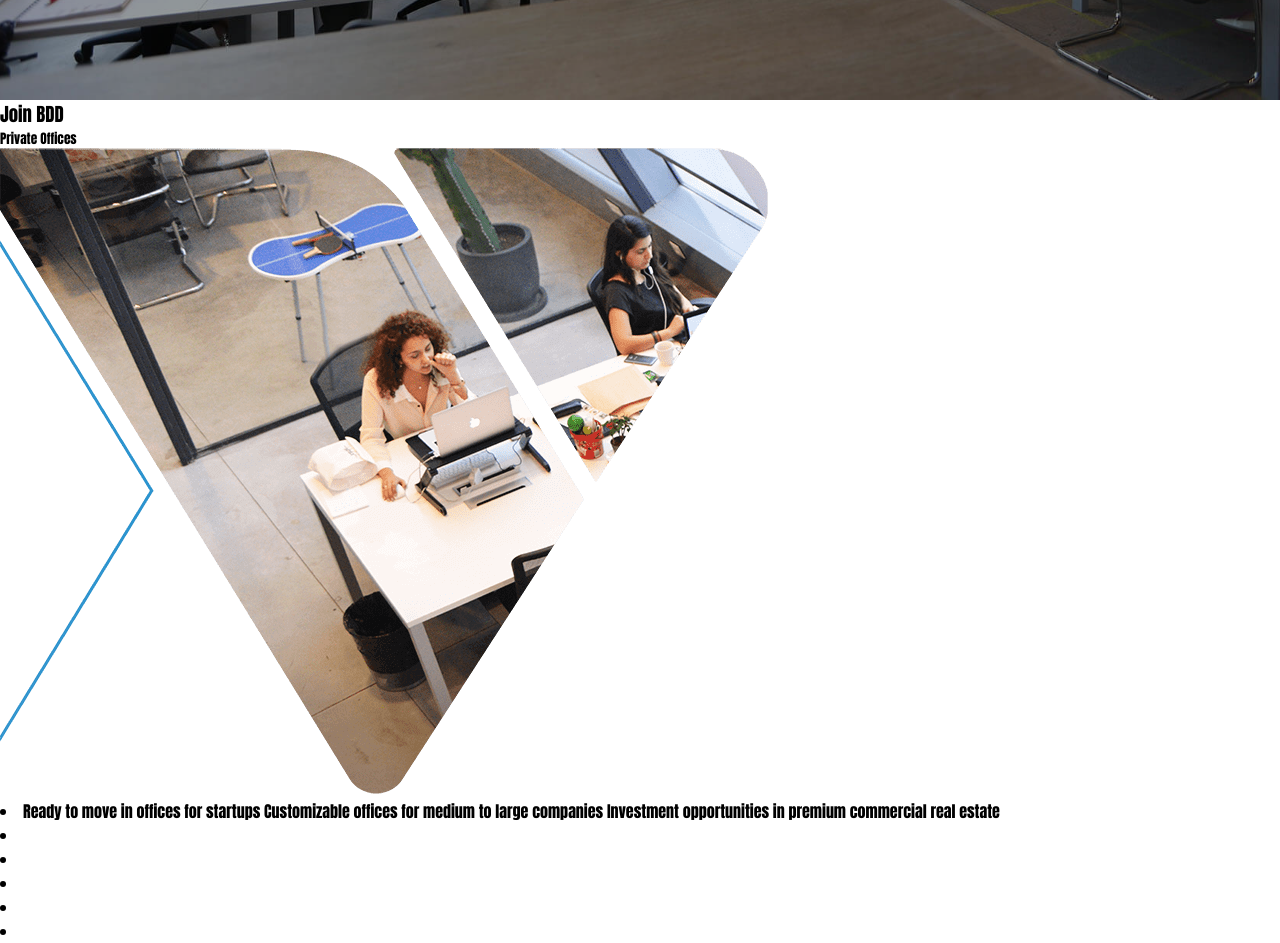
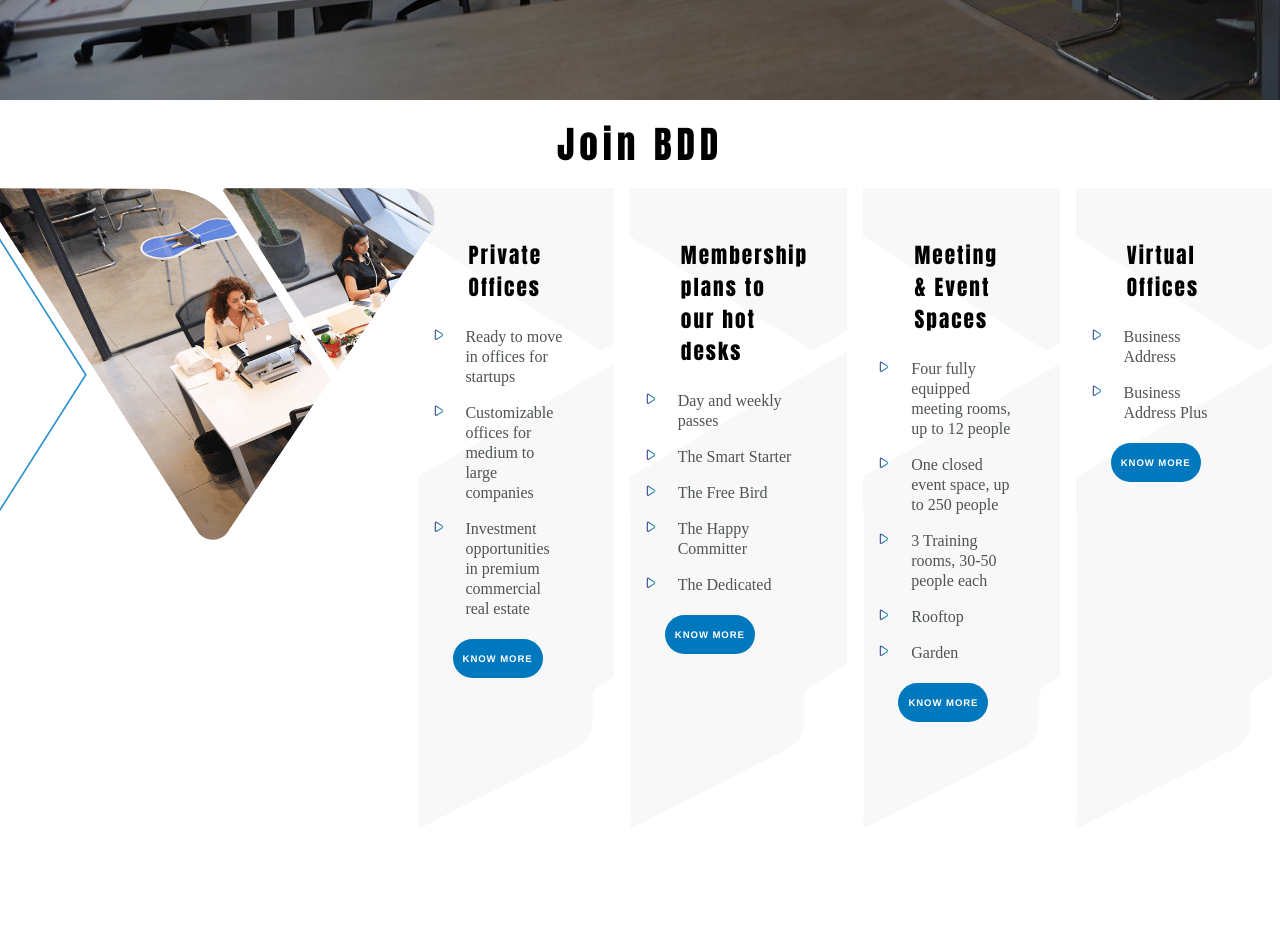
Before and after one commit to aliShouman0/clone-bdd-website, a plain HTML site: page index.html in a window 1280 px wide. Shown: the part 2300-3243 px from the top of the page. After the commit the page ends 3208 px from the top, so only its background shows below. Drawn offline with Linux system fonts and the light colour scheme.

Commit message:
html css 3rd section

```diff
--- a/index.html
+++ b/index.html
@@ -158,36 +158,100 @@
   <div class="move-up">^</div>
 
   <!-- 4th scetion search -->
-  <div class="join">
+  <section class="join">
     <div class="join-tile">
       <h3>Join BDD</h3>
     </div>
 
+    <div class="section-content">
+      <div class="join-img">
+        <img src="images/join-bdd-1.png" alt="">
+      </div>
 
       <div class="box-container">
+
         <div class="box">
           <div class="box-title">
             <h5>Private Offices</h5>
           </div>
+
+
+          <div class="box-content">
+            <ul class="list-style">
+              <li>Ready to move in offices for startups</li>
+              <li>Customizable offices for medium to large companies</li>
+              <li>Investment opportunities in premium commercial real estate </li>
+            </ul>
           </div>
-      <div class="imga">
-        <img src="images/join-bdd-1.png" alt="">
+
+          <a href="#" class="btn btn-blue   ">Know
+            More</a>
+
         </div>
+
+        <div class="box">
+          <div class="box-title">
+            <h5>Membership plans to our hot desks</h5>
+          </div>
+
+
           <div class="box-content">
-        <li>Ready to move in offices for startups
-          Customizable offices for medium to large companies
-          Investment opportunities in premium commercial real estate
-        </li>
-        <li></li>
-        <li></li>
-        <li></li>
-        <li></li>
-        <li></li>
+            <ul class="list-style ">
+              <li>Day and weekly passes</li>
+              <li>The Smart Starter</li>
+              <li>The Free Bird</li>
+              <li>The Happy Committer</li>
+              <li>The Dedicated</li>
+            </ul>
+          </div>
+
+          <a href="#" class="btn btn-blue btn-round  ">Know
+            More</a>
+
+        </div>
+
+        <div class="box">
+          <div class="box-title">
+            <h5>Meeting & Event Spaces</h5>
+          </div>
+
+
+          <div class="box-content">
+            <ul class="list-style ">
+              <li>Four fully equipped meeting rooms, up to 12 people</li>
+              <li>One closed event space, up to 250 people</li>
+              <li>3 Training rooms, 30-50 people each</li>
+              <li>Rooftop</li>
+              <li>Garden</li>
+            </ul>
+          </div>
+
+          <a href="#" class="btn btn-blue btn-round  ">Know
+            More</a>
+
+        </div>
+
+        <div class="box">
+          <div class="box-title">
+            <h5>Virtual Offices</h5>
+          </div>
+
+          <div class="box-content">
+            <ul class="list-style">
+              <li>Business Address</li>
+              <li>Business Address Plus</li>
+            </ul>
+          </div>
+
+          <a href="#" class="btn btn-blue btn-round  ">Know
+            More</a>
+
+        </div>
+
       </div>
     </div>
 
-
-  </div>
+  </section>
 </body>
 
 </html>
--- a/styles/styles.css
+++ b/styles/styles.css
@@ -341,3 +341,91 @@
 }
 
 /* JOIN BDD section */
+
+.join{
+   /* display: flex;
+  justify-content: space-around; */
+
+   /* position: relative; */
+   height: 100vh;
+
+
+}
+
+.join-tile{
+  text-align: center;
+  margin: auto;
+  padding-top:1rem ;
+  font-size: 2rem;
+  letter-spacing: .3rem;
+  margin-bottom: 1rem;
+}
+.section-content{
+  display: flex;
+  justify-content: space-between;
+}
+
+.join-img{
+  width: 10%;
+  height: 10%;
+  margin-right: 22%;
+}
+
+.join-img >img{
+  width: 28rem;
+  height: 22rem;
+}
+.box-container{
+  display: flex;
+  justify-content: space-around;
+  height: 90vh;
+}
+
+.box{
+  margin: 0 0.5rem;
+  width:25% ;
+  height:95% ;
+  padding: 35px;
+  background-image: url('/images/bg-icon.png');
+  transition: all 0.3s ease-in-out;
+
+}
+
+.box-title{
+  margin: 1rem;
+  font-size: 1.6rem;
+}
+
+.box-title > h5{
+  font-weight: normal;
+  letter-spacing: 2px;
+
+}
+
+.list-style{
+  list-style-image: url(../images/bullet5.png);
+}
+
+.list-style > li{
+  color: #4e5356;
+  font-size: 1rem;
+  padding: .5rem .8rem;
+  font-weight: normal;
+  line-height: 20px;
+  font-family: 'Times New Roman', Times, serif;
+}
+
+.box-content{
+  margin-bottom: 1rem;
+}
+
+.box > .btn{
+  text-align: center;
+  font-size: .6rem;
+  text-decoration: none;
+
+}
+.box:hover{
+  box-shadow: 2px 2px 5px  #d0d0d0;
+  margin-bottom: 5rem;
+}
```
Also changed, not shown: images/bg-icon.png (added), images/bullet5.png (added). Lines whose indentation alone changed are shown as unchanged.
